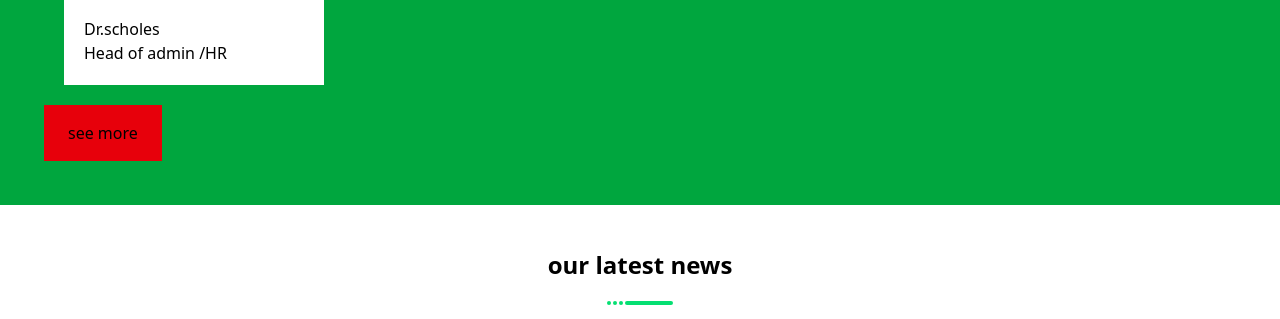
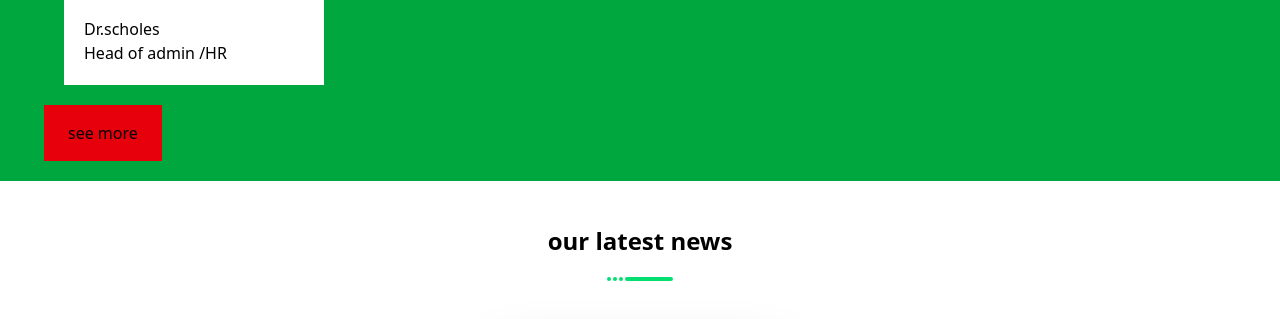
Before and after one commit to Emmanueladimchinaobi/NOFIC-web, a website: page index.html in a window 1280 px wide. Shown: the part 3019-3338 px from the top of the page. Drawn offline with Linux system fonts and the light colour scheme.

Commit message:
first commit

```diff
--- a/index.html
+++ b/index.html
@@ -476,9 +476,9 @@
         </div>
 
       </div>
-     <div class="mb-6"><button class="bg-red-600 px-6 py-4  hover:bg-pink-500">
+     <button class="bg-red-600 px-6 py-4  hover:bg-pink-500">
         see more
-      </button></div>
+      </button>
 
     </div>
 
```
